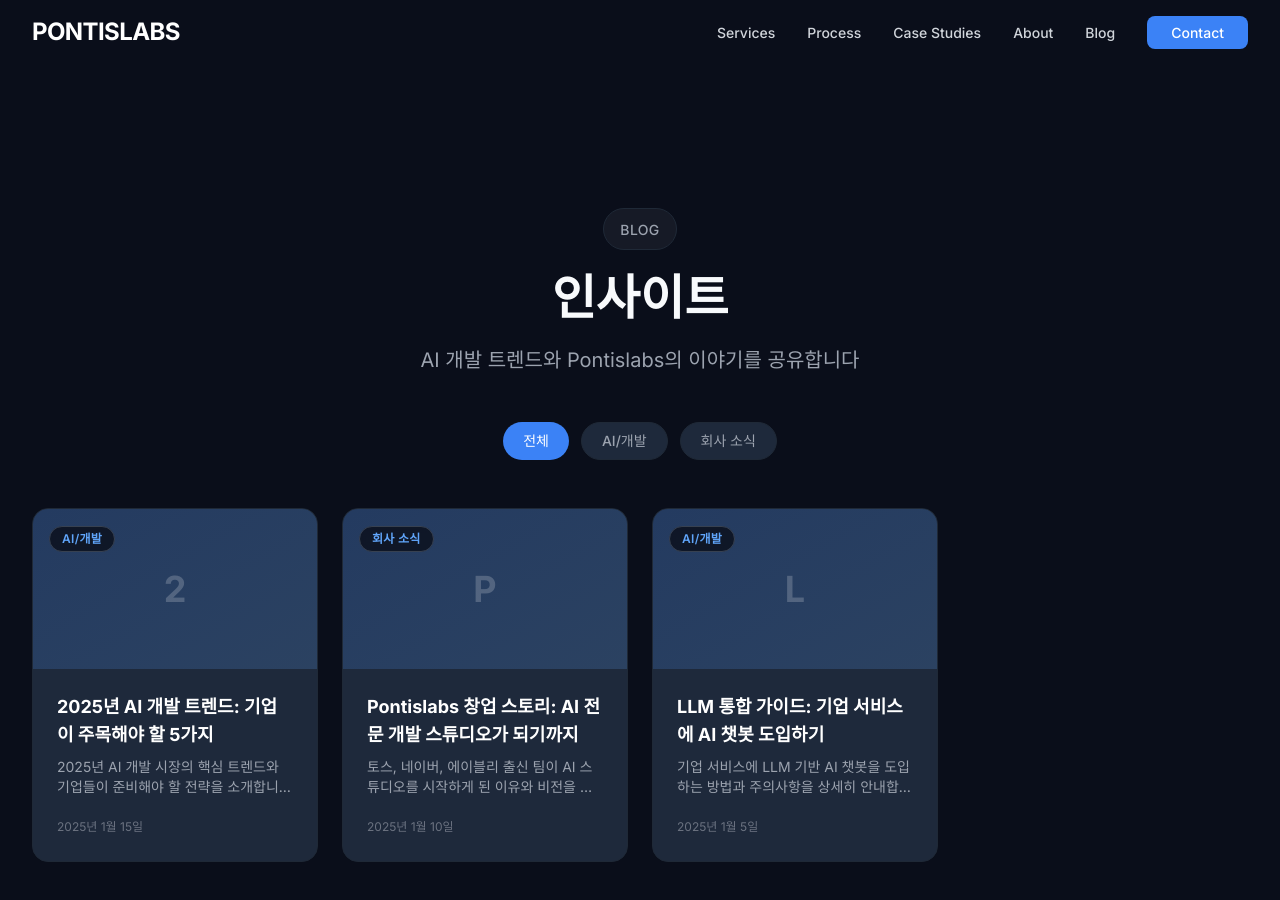
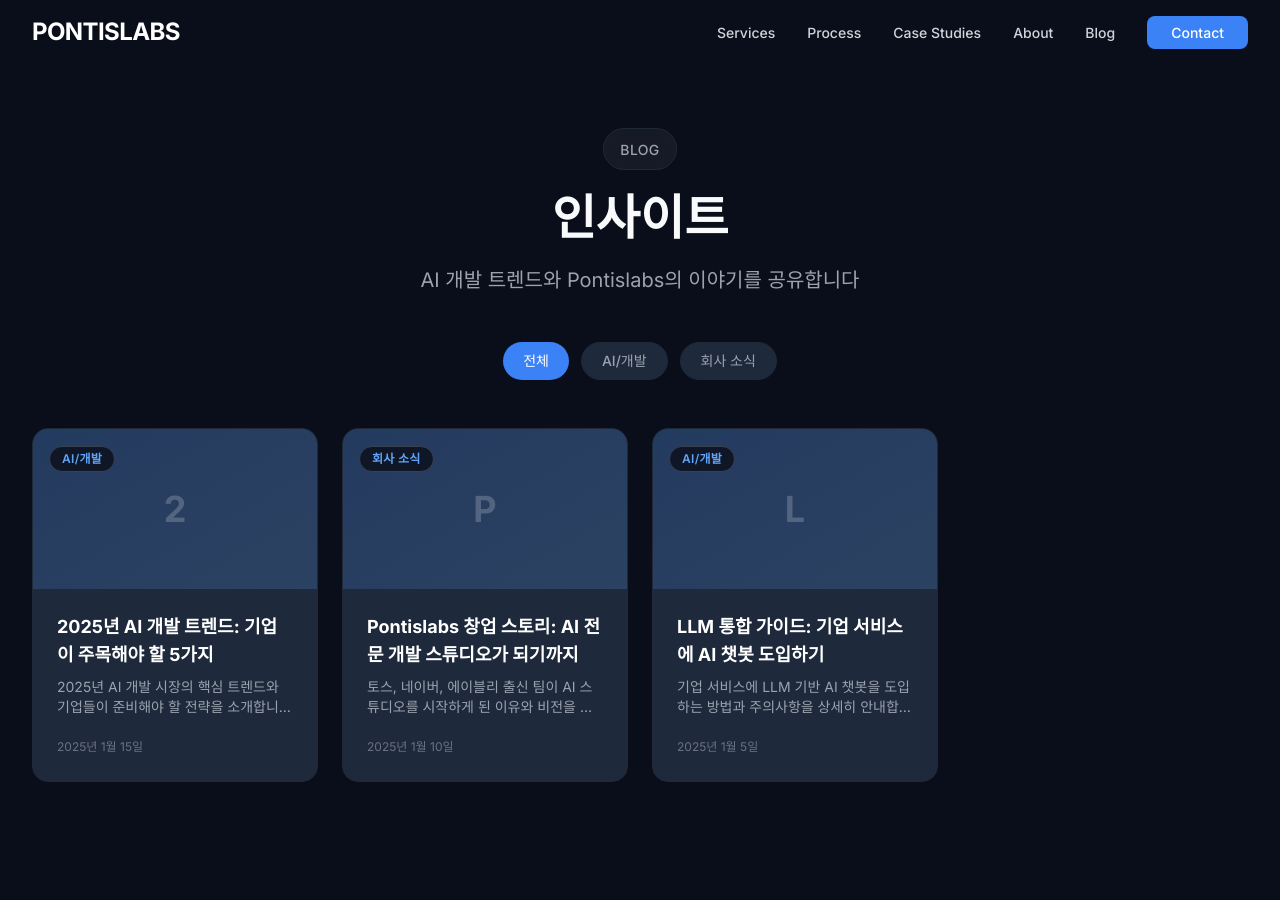
Before and after one commit to pontislabs/pontislabs-website, a Next.js app: page /blog in a window 1280 px wide. Shown: the top 900 px of the page. After the commit the page ends 878 px from the top, so only its background shows below. Built offline with nearby package versions, Linux system fonts and the light colour scheme.

Commit message:
fix: blog section padding

```diff
--- a/app/blog/page.tsx
+++ b/app/blog/page.tsx
@@ -55,7 +55,7 @@
       {/* Header Spacer */}
       <div className="h-20" />
 
-      <main className="section-container section-padding">
+      <main className="section-container pt-8 pb-16 md:pt-12 md:pb-24">
         {/* Page Header */}
         <div className="text-center max-w-3xl mx-auto mb-12">
           <div className="inline-block px-4 py-2 bg-white/5 border border-gray-800 rounded-full mb-6">
```
